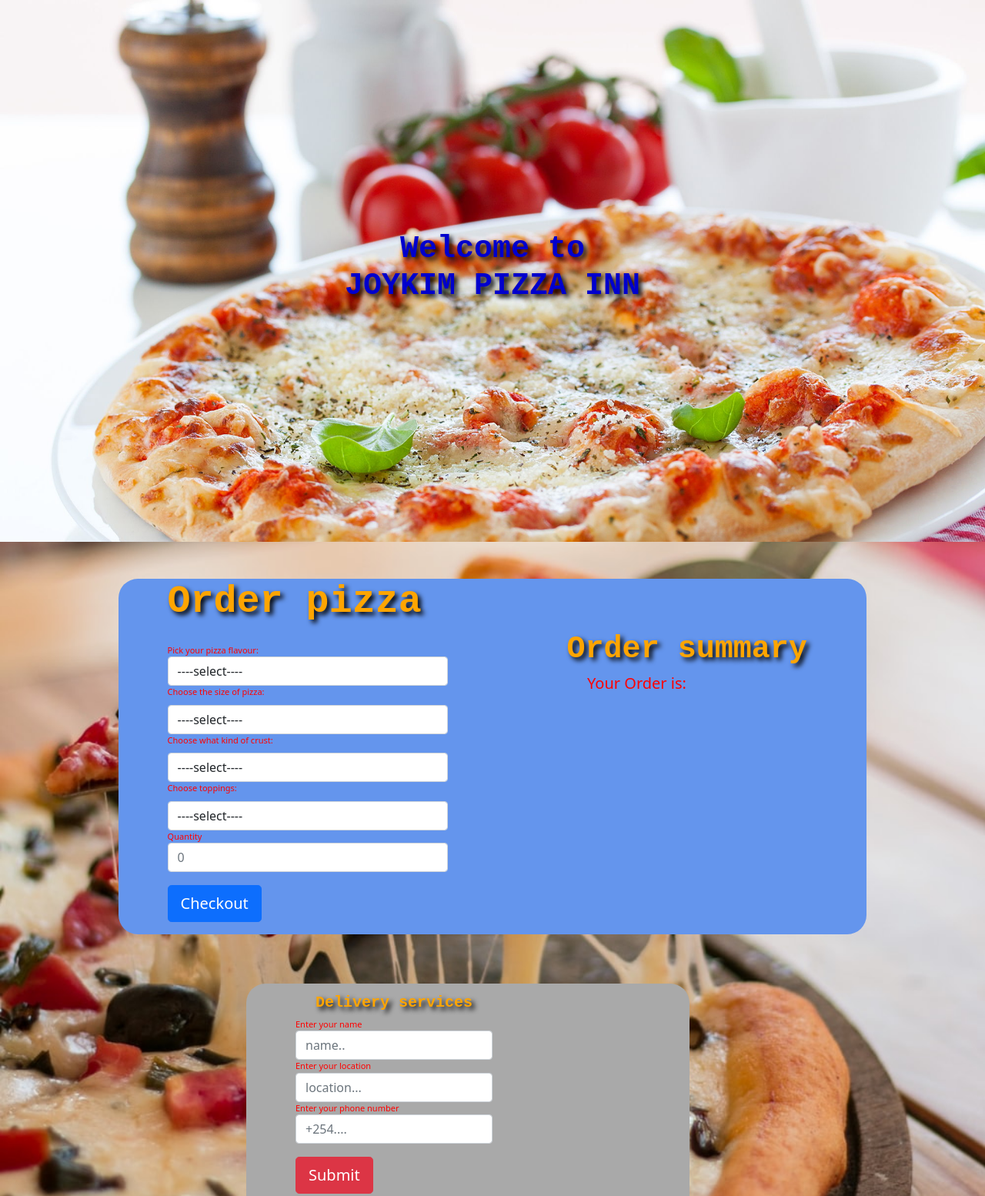
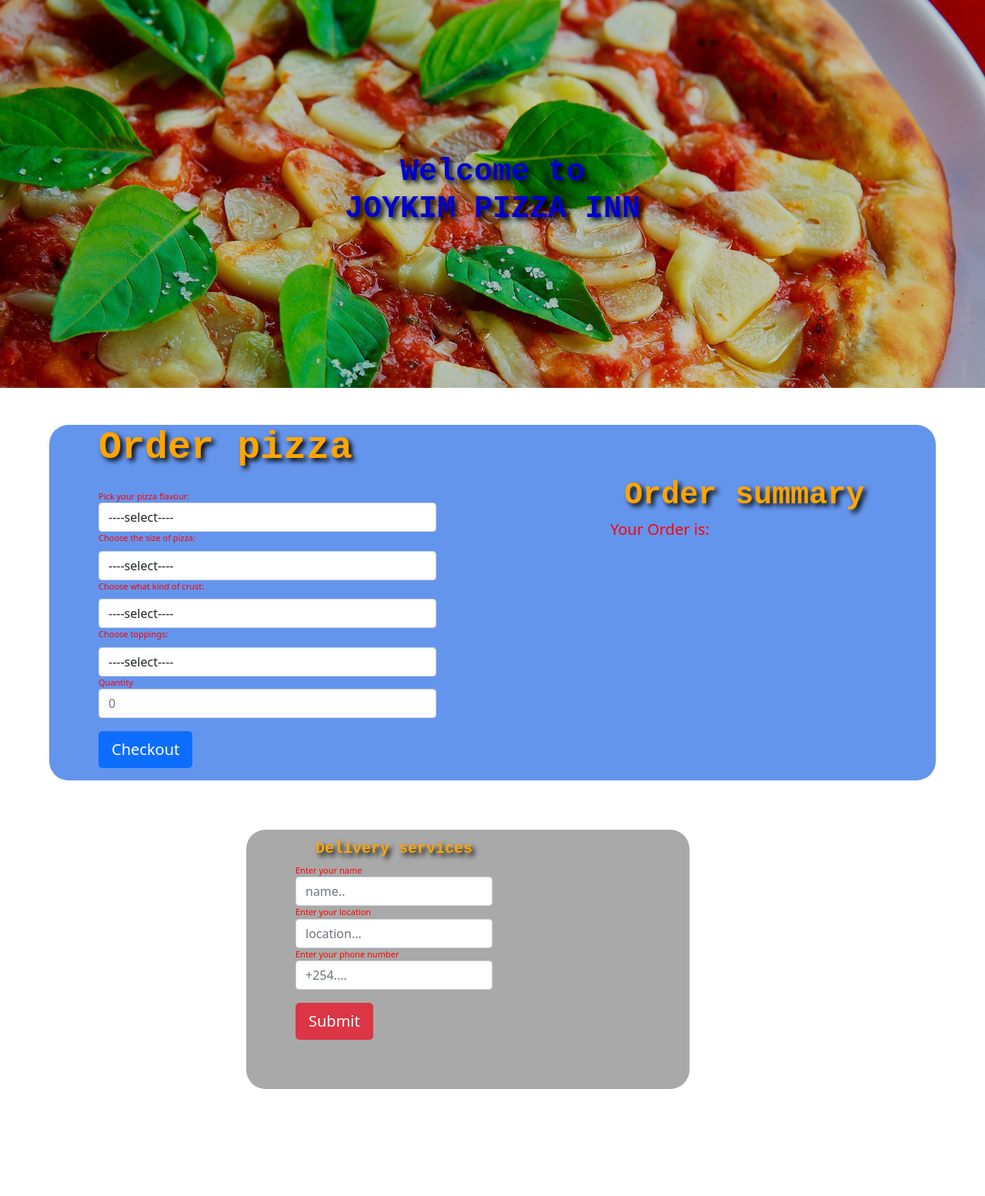
Before and after one commit to stevenjeri/Joykim-pizza-inn-project, a plain HTML site: page index.html in a window 1280 px wide. Shown: the top 1554 px of the page at 77% size. Drawn offline with nearby package versions, Linux system fonts and the light colour scheme.

Commit message:
add modified css/styles.css, index.html and javascript/scripts.css

```diff
--- a/css/styles.css
+++ b/css/styles.css
@@ -1,15 +1,15 @@
 @import url('https://fonts.googleapis.com/css2?family=Manrope:wght@200;300;400;600&display=swap');
-
+/*
 body {
     background-image: url(../images/a_pizza1.jpeg);
     background-size: cover;
     background-repeat: no-repeat;
-}
+} */
 
 .home {
-    background-image: url(../images/h_pizza.jpg);
+    background-image: url(../images/background.jpg);
     background-size: cover;
-    padding: 300px;
+    padding: 200px;
     background-repeat: no-repeat;
 }
 
@@ -41,8 +41,8 @@ h3 {
     background-color: cornflowerblue;
     font-size: 11px;
     border-radius: 25px;
-    margin-left: 12%;
-    margin-right: 12%;
+    margin-left: 5%;
+    margin-right: 5%;
     padding-left: 5%;
     margin-bottom: 5%;
     color: red;
--- a/index.html
+++ b/index.html
@@ -25,7 +25,7 @@
                     <br>
                     <div class="form-group">
                         <label>Pick your pizza flavour:</label>
-                        <select class="form-control" name="flavour" id="pizzaFlavour" id="flavour" required>
+                        <select class="form-control pizzaflavour" required>
                             <option value="">----select----</option>
                             <option value="chickenalfredo">Chicken alfredo</option>
                             <option value="periperi">Peri-peri chicken</option>
@@ -84,7 +84,7 @@
                         </div>
                     </div>
                     <br>
-                    <button type="submit" class="btn btn-primary btn-lg" onclick="totalAmount();">Checkout</button>
+                    <button type="submit" class="btn btn-primary btn-lg" id="checkout" onclick="totalAmount();">Checkout</button>
                 </form>
                 <br>
             </div>
```
Also changed, not shown: javascript/scripts.js (+11 -0 lines), images/background.jpg (added).
